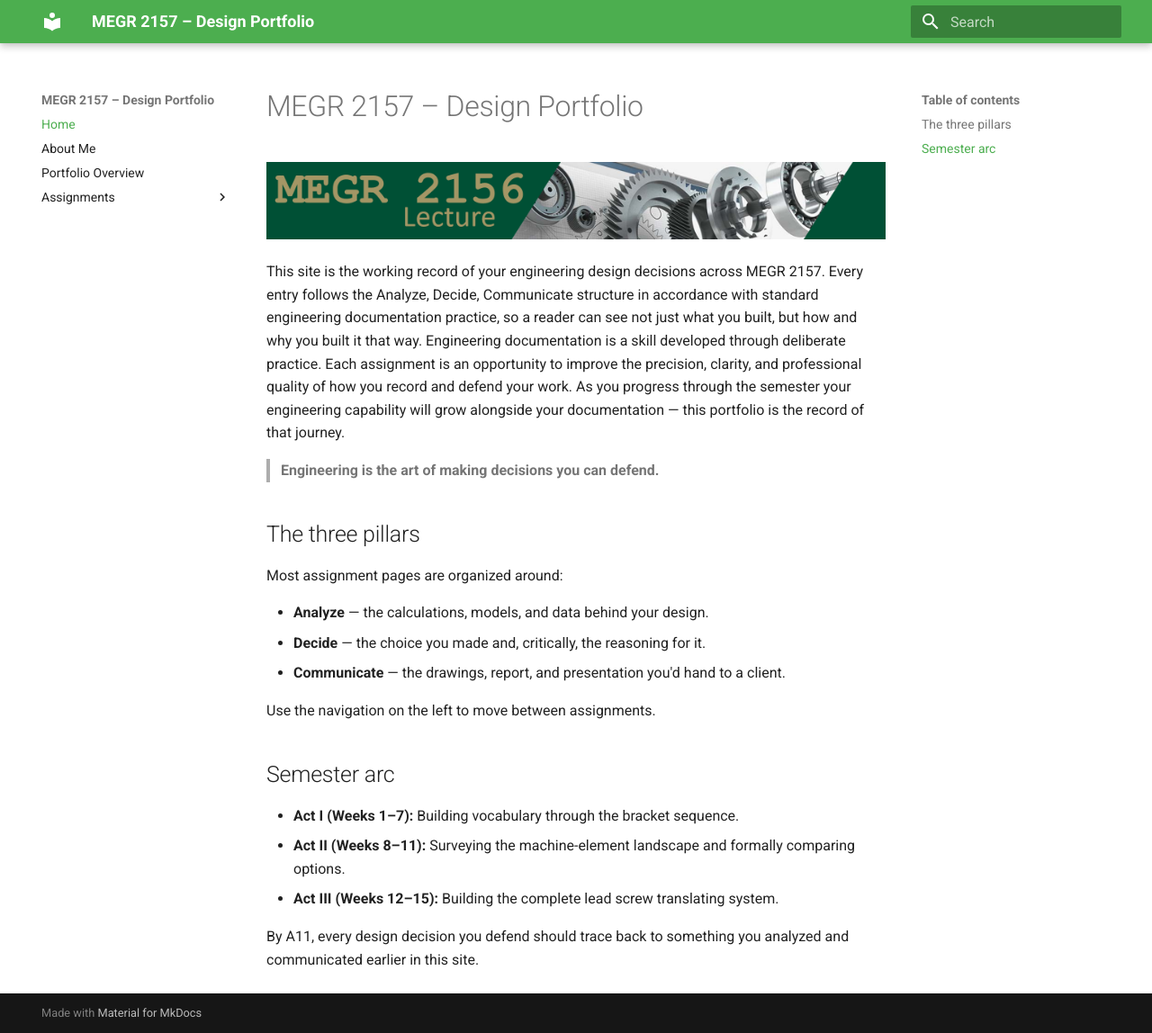
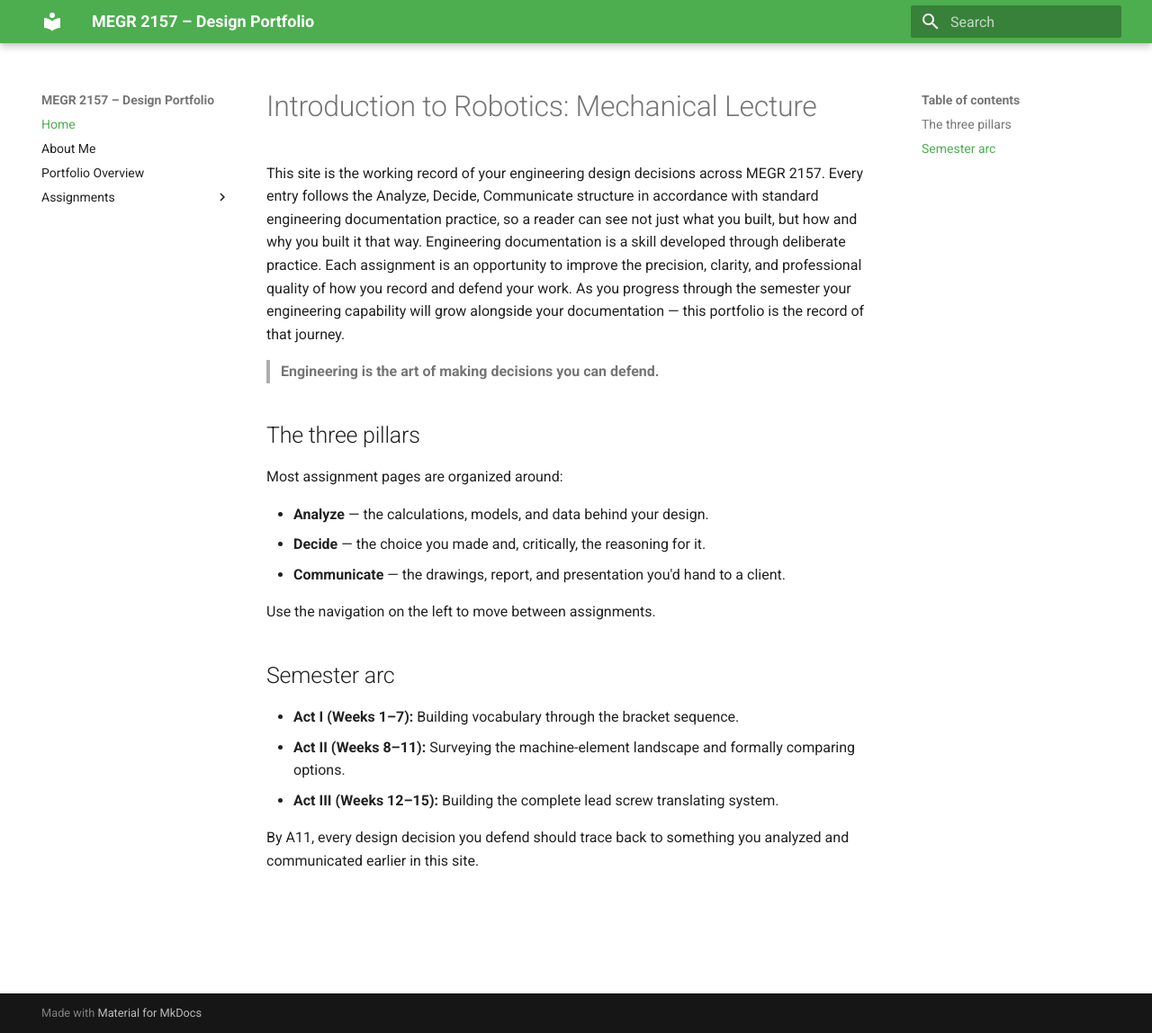
Before and after one commit to dtjfagan/LecturesbyFagan, an MkDocs documentation site: the page built from docs/index.md, in a window 1280 px wide and 1148 px high. Shown: the whole window at 90% size. Built offline with MkDocs 1.6.1 and Material for MkDocs 9.7.7, drawn with Linux system fonts in a browser that asks for light colours.

Commit message:
Update index.md for robotics course introduction
Removed title and image from the index page.

```diff
--- a/docs/index.md
+++ b/docs/index.md
@@ -1,7 +1,4 @@
-# MEGR 2157 – Design Portfolio
-
-![MEGR 2156-7 Title](MEGR2156title.png)
-
+# Introduction to Robotics: Mechanical Lecture
 This site is the working record of your engineering design decisions across MEGR 2157. Every entry follows the Analyze, Decide, Communicate structure in accordance with standard engineering documentation practice, so a reader can see not just what you built, but how and why you built it that way. Engineering documentation is a skill developed through deliberate practice. Each assignment is an opportunity to improve the precision, clarity, and professional quality of how you record and defend your work. As you progress through the semester your engineering capability will grow alongside your documentation — this portfolio is the record of that journey.
 
 > **Engineering is the art of making decisions you can defend.**
```
